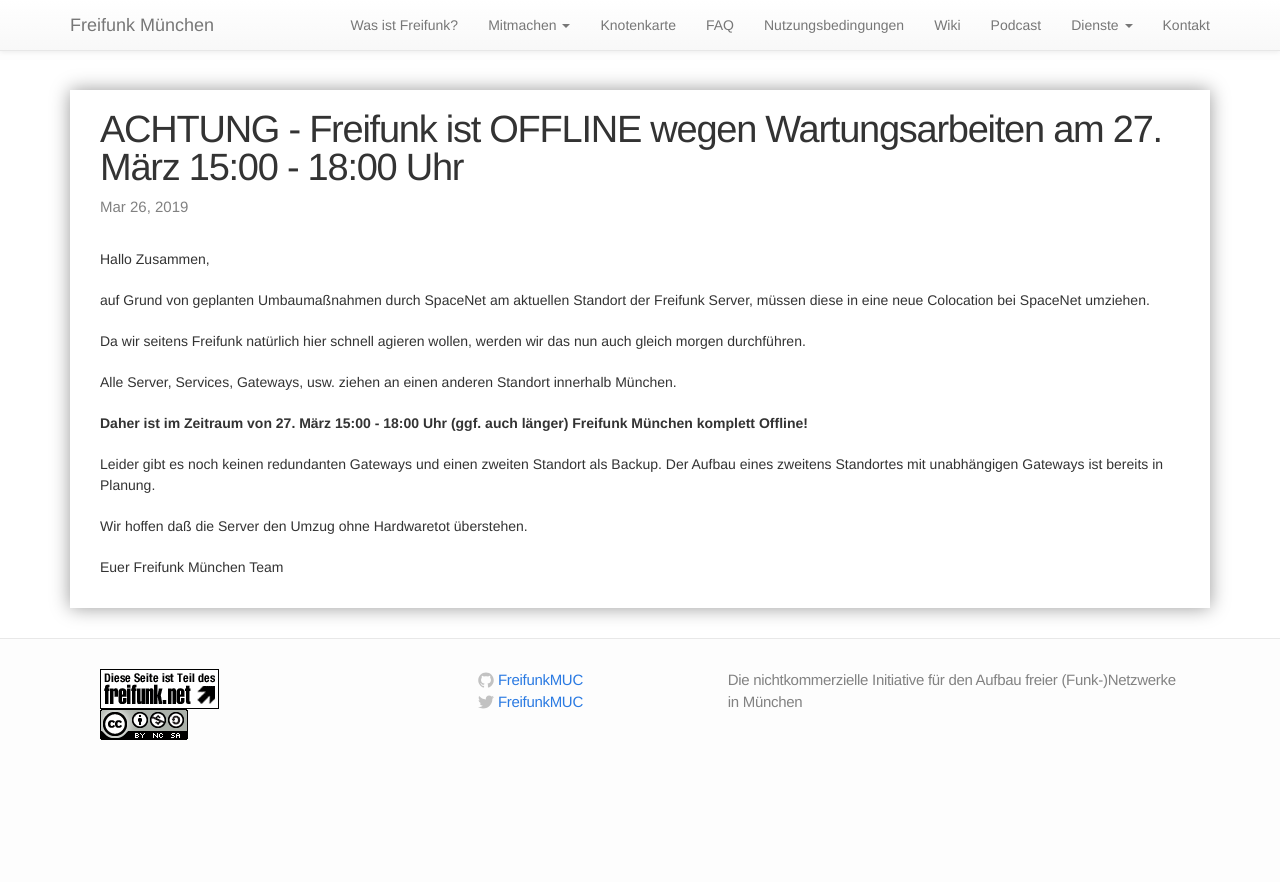
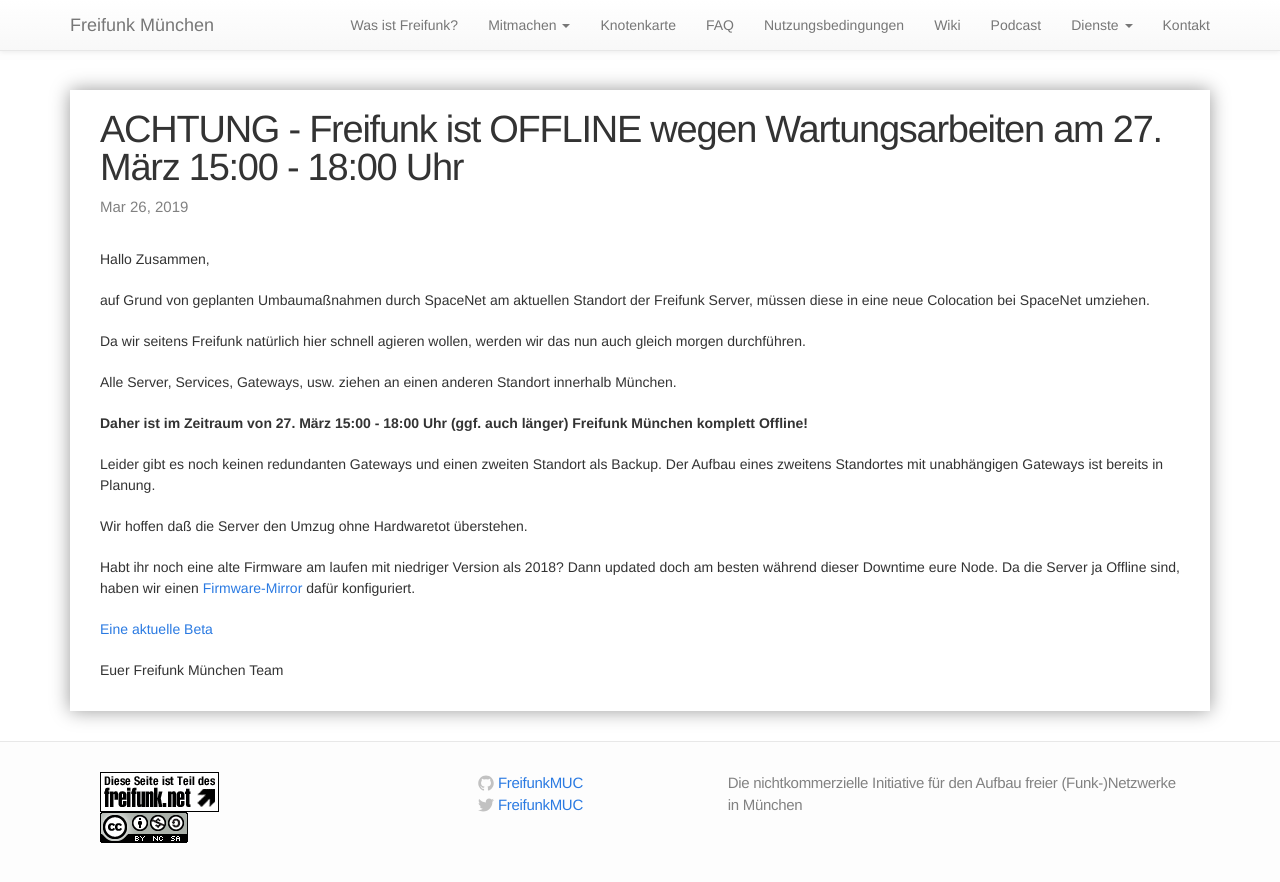
Before and after one commit to freifunkMUC/freifunkmuc.github.io, a Jekyll site: the page built from _posts/2019-03-26-hardware-umzug-spacenet.markdown, in a window 1280 px wide. Shown: the top 882 px of the page. Built offline with Jekyll 4.4.1, drawn with Linux system fonts in a browser that asks for light colours.

Commit message:
Firmware mirror hinzufgefuegt

```diff
--- a/_posts/2019-03-26-hardware-umzug-spacenet.markdown
+++ b/_posts/2019-03-26-hardware-umzug-spacenet.markdown
@@ -21,4 +21,9 @@ Leider gibt es noch keinen redundanten Gateways und einen zweiten Standort als B
 
 Wir hoffen daß die Server den Umzug ohne Hardwaretot überstehen.
 
+Habt ihr noch eine alte Firmware am laufen mit niedriger Version als 2018? Dann updated doch am besten während dieser Downtime eure Node. Da die Server ja Offline sind, haben wir einen [Firmware-Mirror](http://firmware.awlnx.space/) dafür konfiguriert.
+
+[Eine aktuelle Beta](https://firmware.ffmuc.net/v2019.0-beta1/)
+
+
 Euer Freifunk München Team
```
